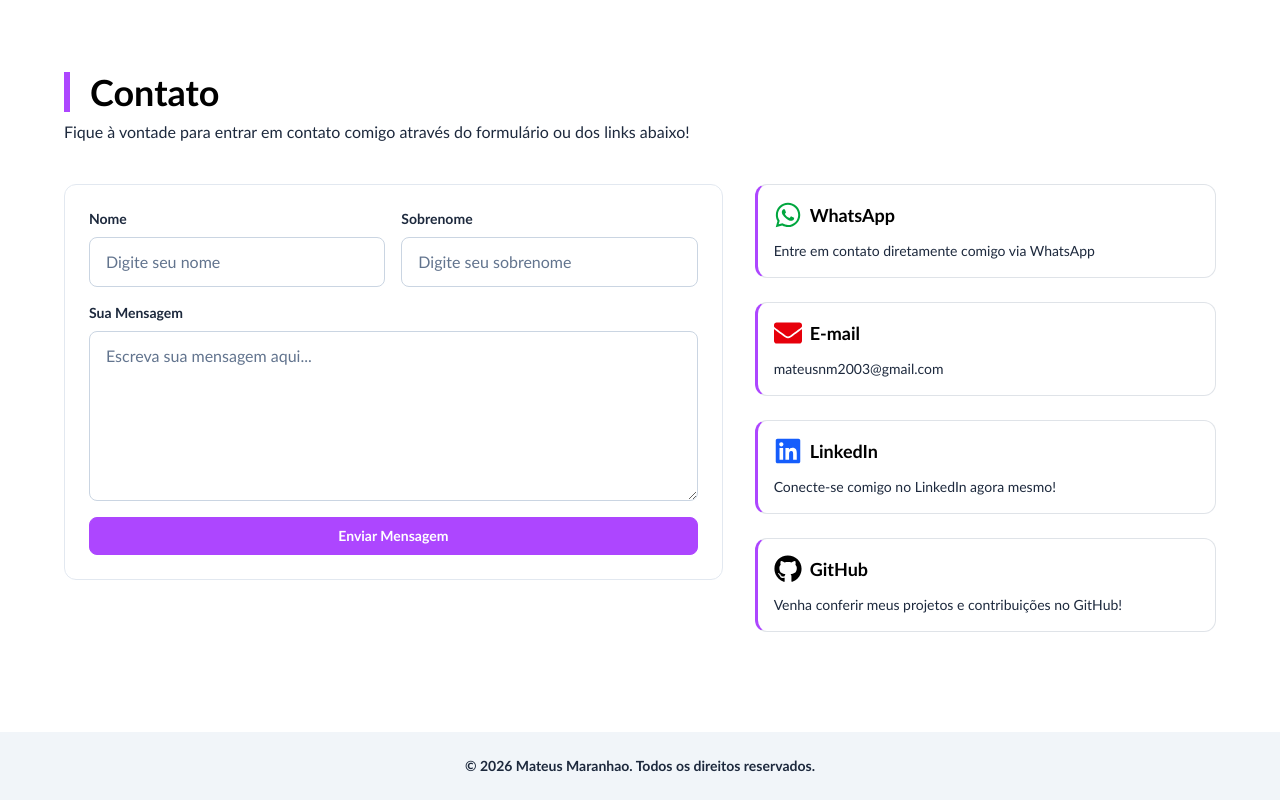
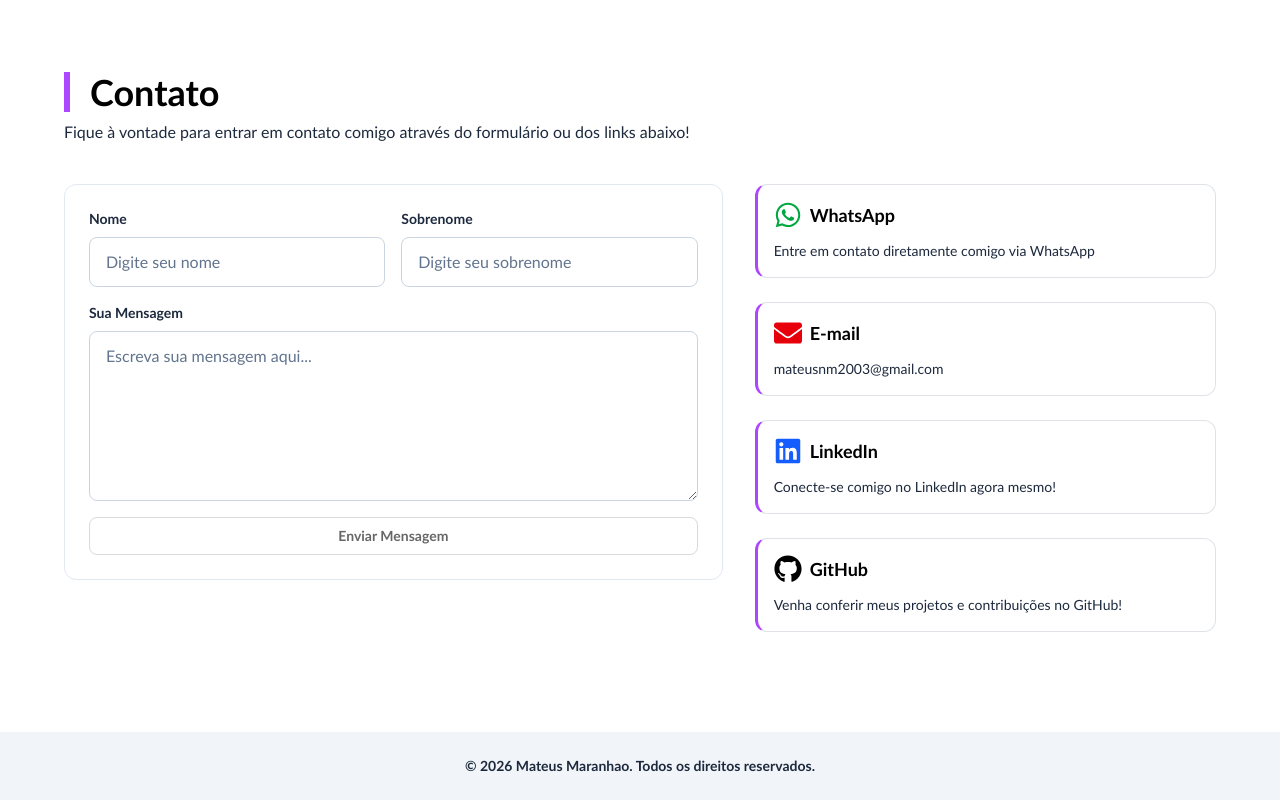
Before and after one commit to mateusmaranhao12/portfolio-v2, a Next.js app: page / in a window 1280 px wide. Shown: the part 8570-9370 px from the top of the page. Built offline with nearby package versions, Linux system fonts and the light colour scheme.

Commit message:
update button sending

```diff
--- a/src/app/translate/en.ts
+++ b/src/app/translate/en.ts
@@ -167,5 +167,7 @@ export const en = {
 	toast_mensagem_sucesso: "Message sent successfully!",
 	toast_mensagem_erro: "Error sending message. Please try again.",
 
+	//sending message
+	botao_enviando: "Sending..."
 
 } as const;
--- a/src/app/translate/pt.ts
+++ b/src/app/translate/pt.ts
@@ -164,4 +164,7 @@ export const pt = {
   toast_erro_titulo: "Erro",
   toast_sucesso_mensagem: "Mensagem enviada com sucesso",
   toast_erro_mensagem: "Erro ao enviar mensagem",
+
+  //enviando mensagem
+  botao_enviando: "Enviando..."
 } as const;
--- a/src/components/Common/Button.tsx
+++ b/src/components/Common/Button.tsx
@@ -37,8 +37,8 @@ export function Button({
       ? "text-white bg-black hover:bg-white/10"
       : "text-black bg-gray-200 hover:bg-black/10",
     disabled: isDark
-      ? "border border-white/15 text-white/60 cursor-not-allowed bg-transparent"
-      : "border border-black/15 text-black/60 cursor-not-allowed bg-transparent",
+      ? "border border-white/15 text-white/60 cursor-text bg-transparent"
+      : "border border-black/15 text-black/60 cursor-text bg-transparent",
     demo: isDark
       ? "border border-yellow-500 text-yellow-500 bg-transparent hover:bg-yellow-500 hover:text-black"
       : "border border-yellow-600 text-yellow-600 bg-transparent hover:bg-yellow-600 hover:text-black",
--- a/src/components/Common/Toast.tsx
+++ b/src/components/Common/Toast.tsx
@@ -150,7 +150,7 @@ function Toast({
 
       <button
         onClick={onClose}
-        className={`ml-2 opacity-80 hover:opacity-100 ${isDark ? "text-slate-300" : "text-slate-600"}`}
+        className={`ml-2 opacity-80 hover:opacity-100 ${isDark ? "text-slate-300" : "text-slate-200"}`}
         aria-label="Close notification"
       >
         <svg
--- a/src/components/Contato/FormContato.tsx
+++ b/src/components/Contato/FormContato.tsx
@@ -8,6 +8,7 @@ import { Button } from "../Common/Button";
 import { translations, Lang } from "@/app/translate/tradutor";
 import sendForm from "@/composables/formContato";
 import { useToast } from "@/components/Common/Toast";
+import React from "react";
 
 export default function FormContato({ lang }: { lang?: Lang }) {
   const { isDark } = useTheme();
@@ -24,6 +25,7 @@ export default function FormContato({ lang }: { lang?: Lang }) {
     const data = Object.fromEntries(formData.entries()) as any;
 
     try {
+      setIsSending(true);
       await sendForm({ nome: data.nome, sobrenome: data.sobrenome, mensagem: data.mensagem });
       showSuccess(t.toast_mensagem_sucesso);
       form.reset();
@@ -31,7 +33,22 @@ export default function FormContato({ lang }: { lang?: Lang }) {
       console.error(err);
       showError(t.toast_mensagem_erro);
     }
+    finally {
+      setIsSending(false);
+    }
   }
+
+  //se um dos campos nao estiverem preenchidos, desabilitar o botao de envio
+  const [isFormValid, setIsFormValid] = React.useState(false);
+  const [isSending, setIsSending] = React.useState(false);
+
+  const handleInputChange = (e: React.ChangeEvent<HTMLInputElement | HTMLTextAreaElement>) => {
+    const form = e.currentTarget.form;
+    if (!form) return;
+    const formData = new FormData(form);
+    const data = Object.fromEntries(formData.entries()) as any;
+    setIsFormValid(data.nome && data.sobrenome && data.mensagem);
+  };
 
   return (
     <FormCard isDark={dark}>
@@ -43,6 +60,7 @@ export default function FormContato({ lang }: { lang?: Lang }) {
             placeholder={t.form_placeholder_nome}
             required
             isDark={dark}
+            onChange={handleInputChange}
           />
           <InputText
             label={t.form_contato_sobrenome}
@@ -50,6 +68,7 @@ export default function FormContato({ lang }: { lang?: Lang }) {
             placeholder={t.form_placeholder_sobrenome}
             required
             isDark={dark}
+            onChange={handleInputChange}
           />
         </div>
 
@@ -60,13 +79,16 @@ export default function FormContato({ lang }: { lang?: Lang }) {
           rows={6}
           required
           isDark={dark}
+          onChange={handleInputChange}
+
         />
 
         <Button
-          label={t.form_contato_enviar}
+          label={isSending ? (t.botao_enviando as string) : (t.form_contato_enviar as string)}
           type="submit"
           variant="default"
           isDark={dark}
+          disabled={!isFormValid || isSending}
         />
       </form>
     </FormCard>
--- a/src/components/Contato/InputText.tsx
+++ b/src/components/Contato/InputText.tsx
@@ -1,3 +1,5 @@
+import React from "react";
+
 type InputTextProps = {
   label: string;
   name: string;
@@ -5,6 +7,7 @@ type InputTextProps = {
   placeholder?: string;
   required?: boolean;
   isDark?: boolean;
+  onChange?: (e: React.ChangeEvent<HTMLInputElement>) => void;
 };
 
 export default function InputText({
@@ -14,6 +17,7 @@ export default function InputText({
   placeholder,
   required = false,
   isDark = false,
+  onChange,
 }: InputTextProps) {
   return (
     <label className="flex flex-col gap-2 w-full">
@@ -29,6 +33,7 @@ export default function InputText({
         type={type}
         required={required}
         placeholder={placeholder}
+        onChange={onChange}
         className={`w-full rounded-lg px-4 py-3 outline-none border transition ${
           isDark
             ? "bg-purple-950 border-purple-900/30 text-white placeholder:text-slate-400 focus:border-yellow-500"
--- a/src/components/Contato/TextArea.tsx
+++ b/src/components/Contato/TextArea.tsx
@@ -5,6 +5,7 @@ type TextAreaProps = {
   rows?: number;
   required?: boolean;
   isDark?: boolean;
+  onChange?: (e: React.ChangeEvent<HTMLTextAreaElement>) => void;
 };
 
 export default function TextArea({
@@ -14,6 +15,7 @@ export default function TextArea({
   rows = 5,
   required = false,
   isDark = false,
+  onChange,
 }: TextAreaProps) {
   return (
     <label className="flex flex-col gap-2 w-full">
@@ -34,6 +36,7 @@ export default function TextArea({
             ? "bg-purple-950 border-purple-900/30 text-white placeholder:text-slate-400 focus:border-yellow-500"
             : "bg-white border-slate-300 text-slate-900 placeholder:text-slate-500 focus:border-purple-500"
         }`}
+        onChange={onChange}
       />
     </label>
   );
```
